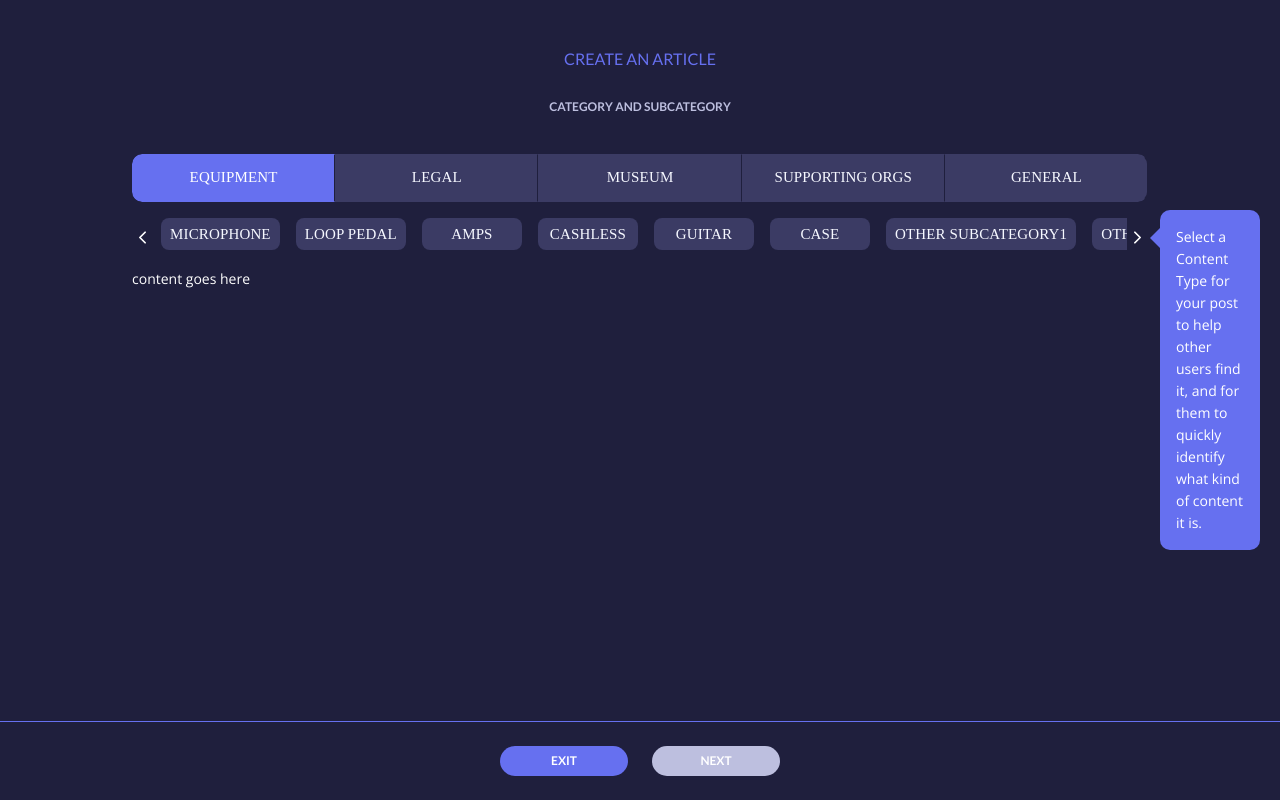
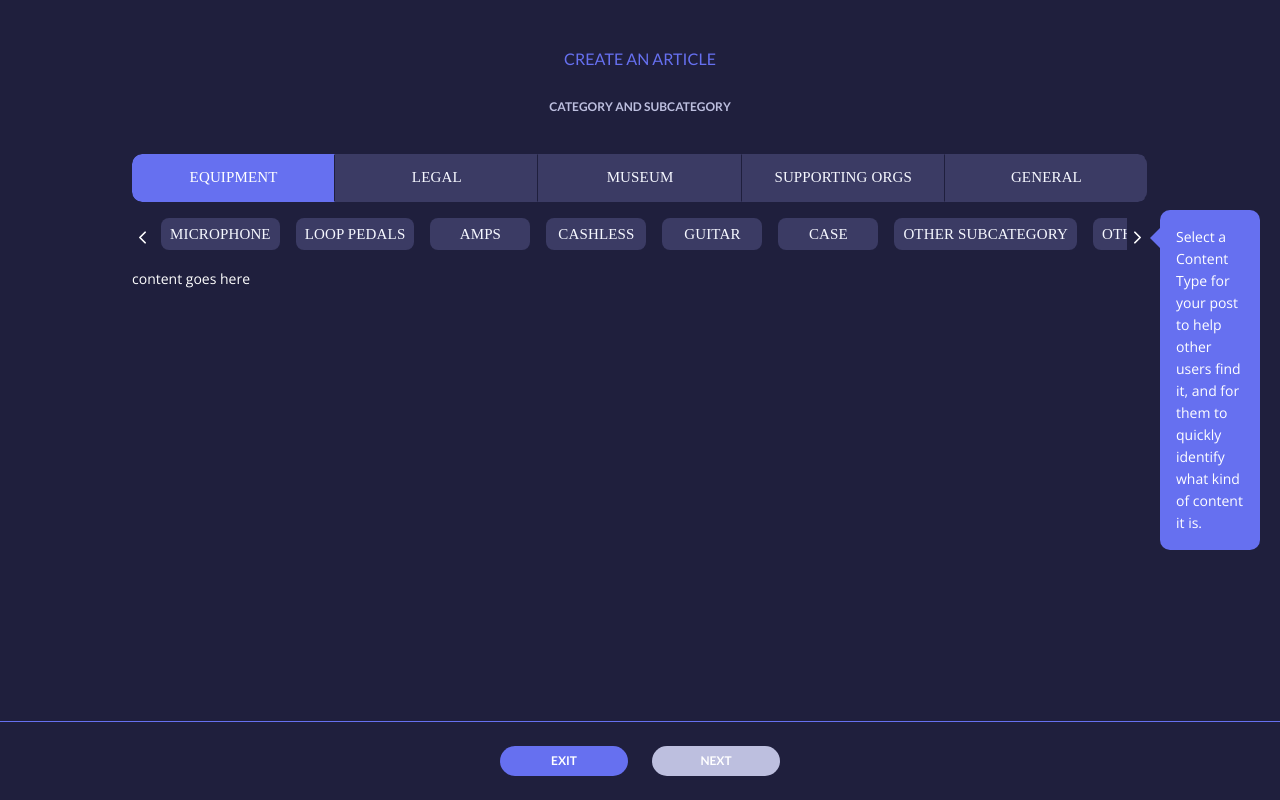
Before and after one commit to ByYuto/GuideToTheGalaxyFrontend, a React (Create React App) app: page /create in a window 1280 px wide. Both pictures are taken after a click on the element 233 px from the left and 210 px from the top of the page. Built offline with nearby package versions, Linux system fonts and the light colour scheme; a web font is replaced by a local one.

Commit message:
- Added message when created and edited a content type

```diff
--- a/src/components/CreateArticle/ContentTypeSelector.js
+++ b/src/components/CreateArticle/ContentTypeSelector.js
@@ -85,20 +85,19 @@ const AddContentTypeButton = styled(Button)`
   color: ${(props) => props.theme.baseColors.darker};
 `;
 
-const ContentType = ({ className, title, value, active, onClick, readOnly }) => {
+const ContentType = ({ className, value, active, onClick, readOnly }) => {
   const _onClick = () => {
     !readOnly && onClick && onClick(value);
   };
   return (
     <StyledContentType className={className} onClick={_onClick} active={active} readOnly={readOnly}>
-      <h6>{title}</h6>
+      <h6>{value}</h6>
     </StyledContentType>
   );
 };
 
 const CustomContentType = ({
   className,
-  title,
   value,
   active,
   onClick,
@@ -106,15 +105,18 @@ const CustomContentType = ({
   onChange,
   editableRef,
   onClearContentType,
+  onBlur,
 }) => {
   const _onClick = () => {
     !readOnly && onClick && onClick(value);
   };
   const _onBlur = (e) => {
-    onChange && onChange(e.target.textContent || e.target.innerText || null);
+    const value = (e.target.textContent || e.target.innerText).toUpperCase() || null;
+    onChange && onChange(value);
+    onBlur && onBlur(value);
   };
   const _onKeyDown = (e) => {
-    console.log('KeyDown', e.keyCode, e.which, e.charCode, e.key);
+    //console.log('KeyDown', e.keyCode, e.which, e.charCode, e.key);
     if (
       (e.keyCode >= 65 && e.keyCode <= 90) || //Uppercase letters
       (e.keyCode >= 97 && e.keyCode <= 122) || //Lowercase letters
@@ -123,10 +125,18 @@ const CustomContentType = ({
       e.keyCode === 46 || //SUPR/DELETE
       e.keyCode === 37 || //LEFT ARROW
       e.keyCode === 39 || // RIGHT ARROW
+      e.keyCode === 35 || // END
+      e.keyCode === 36 || // HOME
       e.key === '&' //Ampersand
     ) {
       //Valid
       return;
+    } else if (e.keyCode === 13) {
+      //const value = (e.target.textContent || e.target.innerText).toUpperCase() || null;
+      //onChange && onChange(value);
+      //onBlur && onBlur(value);
+      editableRef.current.blur();
+      e.preventDefault();
     } else {
       e.preventDefault();
     }
@@ -135,8 +145,10 @@ const CustomContentType = ({
   const _onPaste = (e) => {
     e.preventDefault();
     let text = (e.originalEvent || e).clipboardData.getData('text/plain');
-    text = text.replace(/(<([^>]+)>)/gi, '');
-    document.execCommand('insertHTML', false, text);
+    text = text.replace(/(<([^>]+)>)/gi, ''); //Remove HTML tags
+    text = text.replace(/[^0-9a-z\s&]/gi, ''); //Remove all characters except numbers, letters, spaces and &
+    text = text.replace(/\s\s+/g, ' '); //Convert multiple spaces into one
+    document.execCommand('insertHTML', false, text.toUpperCase());
   };
 
   return (
@@ -158,11 +170,13 @@ const CustomContentType = ({
   );
 };
 
+/*
 const convertToText = (contentType) => {
   return contentType.replace('_', ' ').toUpperCase();
 };
+*/
 
-const ContentTypeSelector = ({ contentTypes, value, onChange, readOnly }) => {
+const ContentTypeSelector = ({ contentTypes, value, onChange, onCustomContentBlur, readOnly }) => {
   const containerRef = useRef(null);
   const editableRef = useRef(null);
   const [newContentType, setNewContentType] = useState();
@@ -192,6 +206,7 @@ const ContentTypeSelector = ({ contentTypes, value, onChange, readOnly }) => {
     setTimeout(() => {
       setNewContentType(null);
       onChange(null);
+      onCustomContentBlur(null);
     }, 1);
   };
 
@@ -212,7 +227,6 @@ const ContentTypeSelector = ({ contentTypes, value, onChange, readOnly }) => {
         {contentTypes.map((contentType, i) => (
           <ContentType
             key={contentType}
-            title={convertToText(contentType)}
             value={contentType}
             active={contentType === value}
             onClick={onContentTypeClick}
@@ -227,7 +241,6 @@ const ContentTypeSelector = ({ contentTypes, value, onChange, readOnly }) => {
           ) : null
         ) : (
           <CustomContentType
-            title={convertToText(newContentType)}
             value={newContentType}
             active={newContentType === value}
             onClick={onCustomContentChange}
@@ -235,6 +248,7 @@ const ContentTypeSelector = ({ contentTypes, value, onChange, readOnly }) => {
             onChange={onCustomContentChange}
             editableRef={editableRef}
             onClearContentType={onClearContentType}
+            onBlur={onCustomContentBlur}
           />
         )}
       </ContentTypesList>
--- a/src/views/CreateArticle/CreateArticle.js
+++ b/src/views/CreateArticle/CreateArticle.js
@@ -1,4 +1,4 @@
-import React from 'react';
+import React, { useState } from 'react';
 import CreateArticleHeader from '../../components/CreateArticle/CreateArticleHeader';
 import { ThemeProvider } from 'styled-components';
 import CategorySelector from '../../components/CreateArticle/CategorySelector';
@@ -16,7 +16,7 @@ import {
   StyledContentTypeSelectorContainer,
   StyledContent,
 } from './StyledComponents';
-//import { toast } from 'react-toastify';
+import { toast } from 'react-toastify';
 
 const categories = [
   {
@@ -49,18 +49,18 @@ const categories = [
 
 const contentTypes = {
   equipment: [
-    'microphone',
-    'loop_pedal',
-    'amps',
-    'cashless',
-    'guitar',
-    'case',
-    'other_subcategory1',
-    'other_subcategory2',
-    'other_subcategory3',
-    'other_subcategory4',
+    'MICROPHONE',
+    'LOOP PEDALS',
+    'AMPS',
+    'CASHLESS',
+    'GUITAR',
+    'CASE',
+    'OTHER SUBCATEGORY',
+    'OTHER SUBCATEGORY2',
+    'OTHER SUBCATEGORY3',
+    'OTHER SUBCATEGORY4',
   ],
-  legal: ['abogados', 'pleitos', 'demandas'],
+  legal: ['ABOGADOS', 'PLEITOS', 'DEMANDAS'],
   museum: [],
   supporting_orgs: [],
   general: [],
@@ -78,6 +78,7 @@ const CreateArticle = () => {
   const history = useHistory();
   const dispatch = useDispatch();
   const { newArticle, step } = useSelector((state) => state.newArticle);
+  const [customContent, setCustomContent] = useState(null);
   const nextDisabled = useSelector(nextDisabledSelector);
   console.log({ step, newArticle });
   useHiddenTopbar(); //hideTopbar
@@ -96,6 +97,20 @@ const CreateArticle = () => {
   const onNextClick = () => {
     dispatch(setNewArticleStep(step + 1));
     //toast('Ahora estamos en la segunda pantalla!');
+  };
+
+  const onCustomContentBlur = (value) => {
+    if (customContent === value) {
+      return;
+    }
+
+    if (!customContent) {
+      toast('Content type added: ' + value);
+    } else if (value) {
+      toast('Content type edited: ' + value);
+    }
+    console.log('Custom Content set to', value);
+    setCustomContent(value);
   };
 
   return (
@@ -123,6 +138,7 @@ const CreateArticle = () => {
                     value={newArticle.contentTypeId}
                     onChange={onContentTypeChange}
                     readOnly={step !== 1}
+                    onCustomContentBlur={onCustomContentBlur}
                   />
                   {step === 1 ? (
                     <StyledCategorySelectorTooltip>
```
